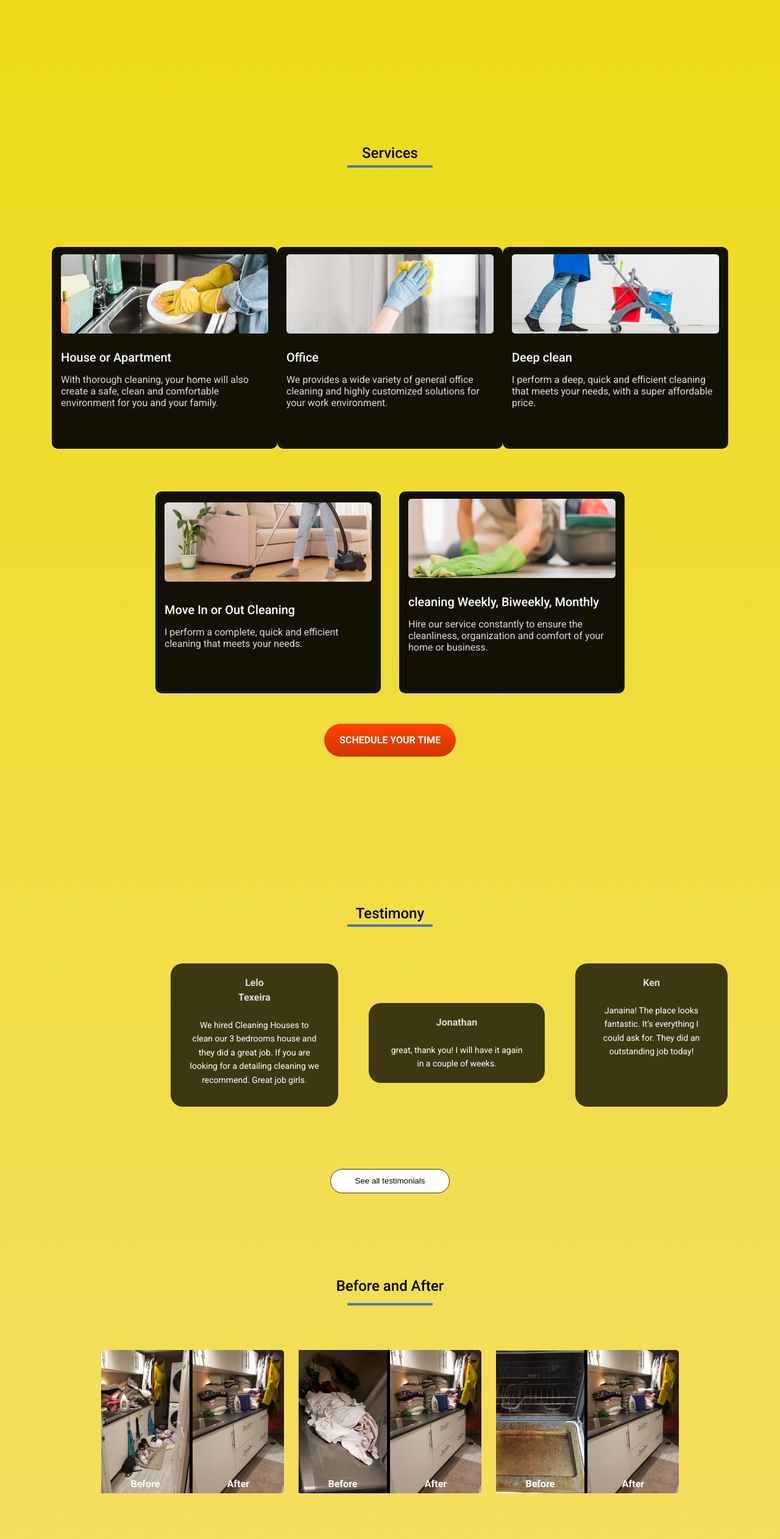
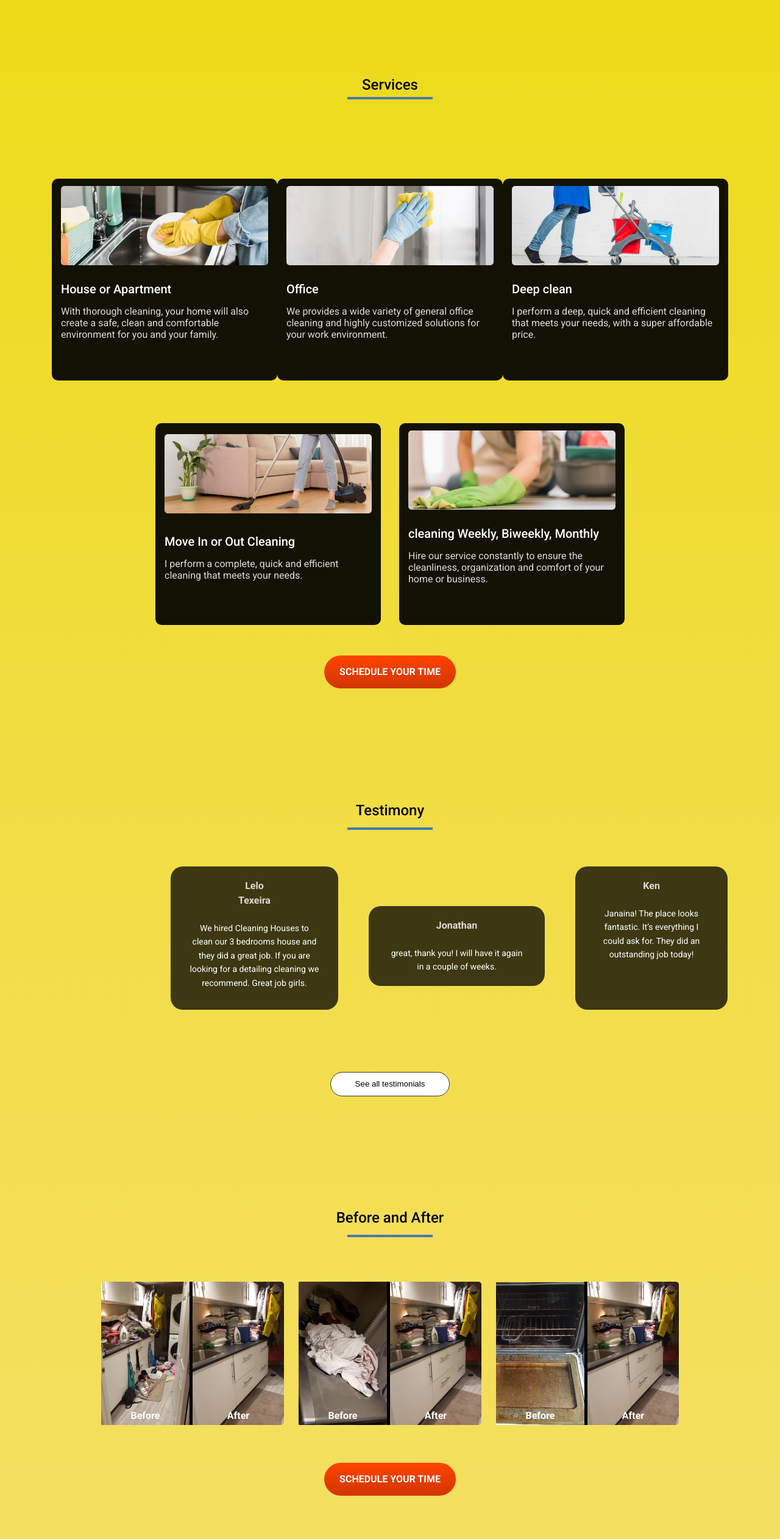
Before and after one commit to chrisporpino/janaina-cleaning-houses, a React (Create React App) app: page / in a window 1280 px wide. Shown: the part 1100-3624 px from the top of the page at 61% size. Built offline with nearby package versions, Linux system fonts and the light colour scheme.

Commit message:
ajustes de margin

```diff
--- a/src/containers/PortfolioSection/index.js
+++ b/src/containers/PortfolioSection/index.js
@@ -123,8 +123,8 @@ const ServButton2 = styled.button`
   line-height: 150%;
   color: rgba(255, 255, 255, 1);
   border: none;
-  margin-top: 65px;
-  margin-bottom: 115px;
+  margin-top: 50px;
+  margin-bottom: 100px;
 
   @media (max-width: 700px) {
     top: 5000px;
--- a/src/containers/ServicesSection/index.js
+++ b/src/containers/ServicesSection/index.js
@@ -42,7 +42,7 @@ const ServicesTitle = styled.h2`
   font-weight: 500;
   font-size: 24px;
   line-height: 150%;
-  margin-top: 204px;
+  margin-top: 92px;
   margin-bottom: 10px;
   @media (max-width: 700px) {
     width: 375px;
--- a/src/containers/TestimonialsSection/index.js
+++ b/src/containers/TestimonialsSection/index.js
@@ -34,7 +34,7 @@ const TestimonialsH2 = styled.h2`
   font-family: Roboto;
   text-align: center;
   font-style: normal;
-  margin-top: 204px;
+  margin-top: 100px;
   font-weight: 500;
   font-size: 24px;
   line-height: 150%;
@@ -47,6 +47,7 @@ const Linha3 = styled.div`
   width: 140px;
   height: 0px;
   border-top: 4px solid #437ab6;
+  margin-top: 10px;
 `;
 
 const TestimonalsBox = styled.div`
```
Also changed, not shown: 1 other file (tests, documents, lock files or other folders).
